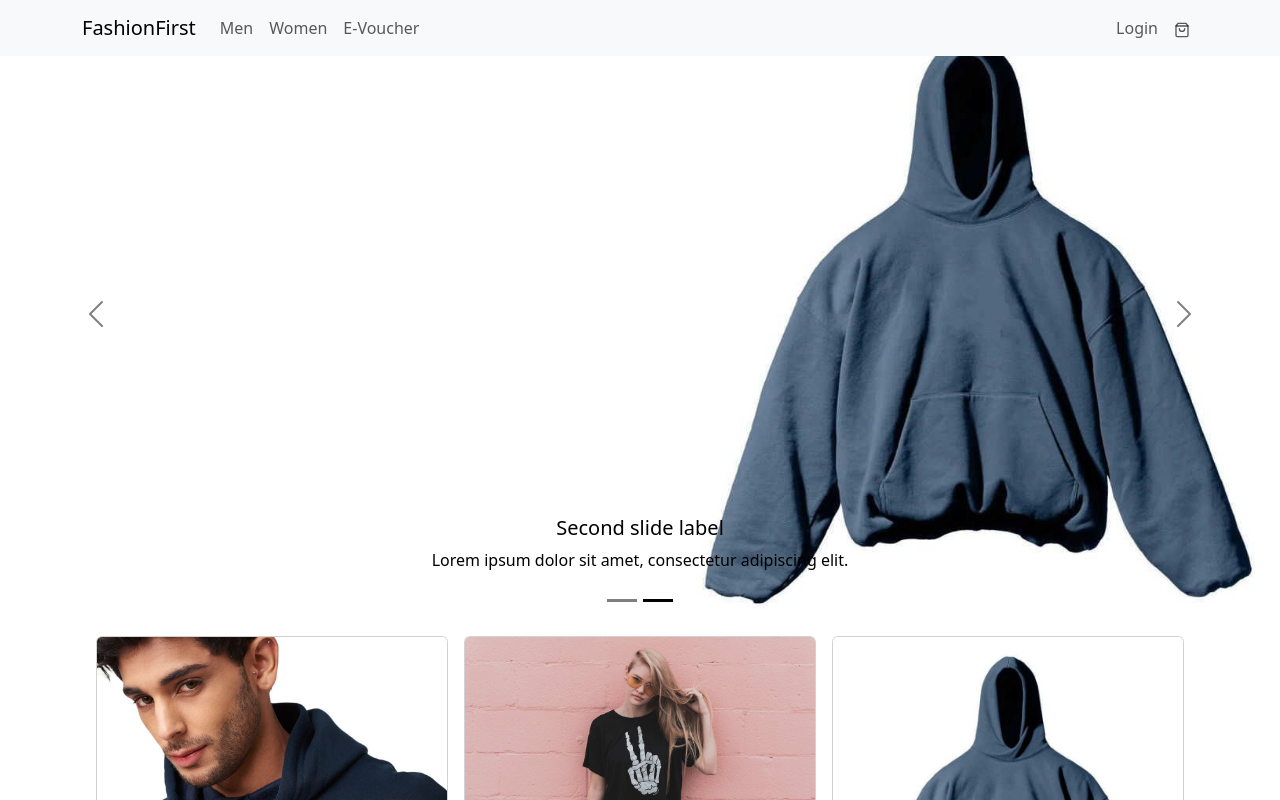
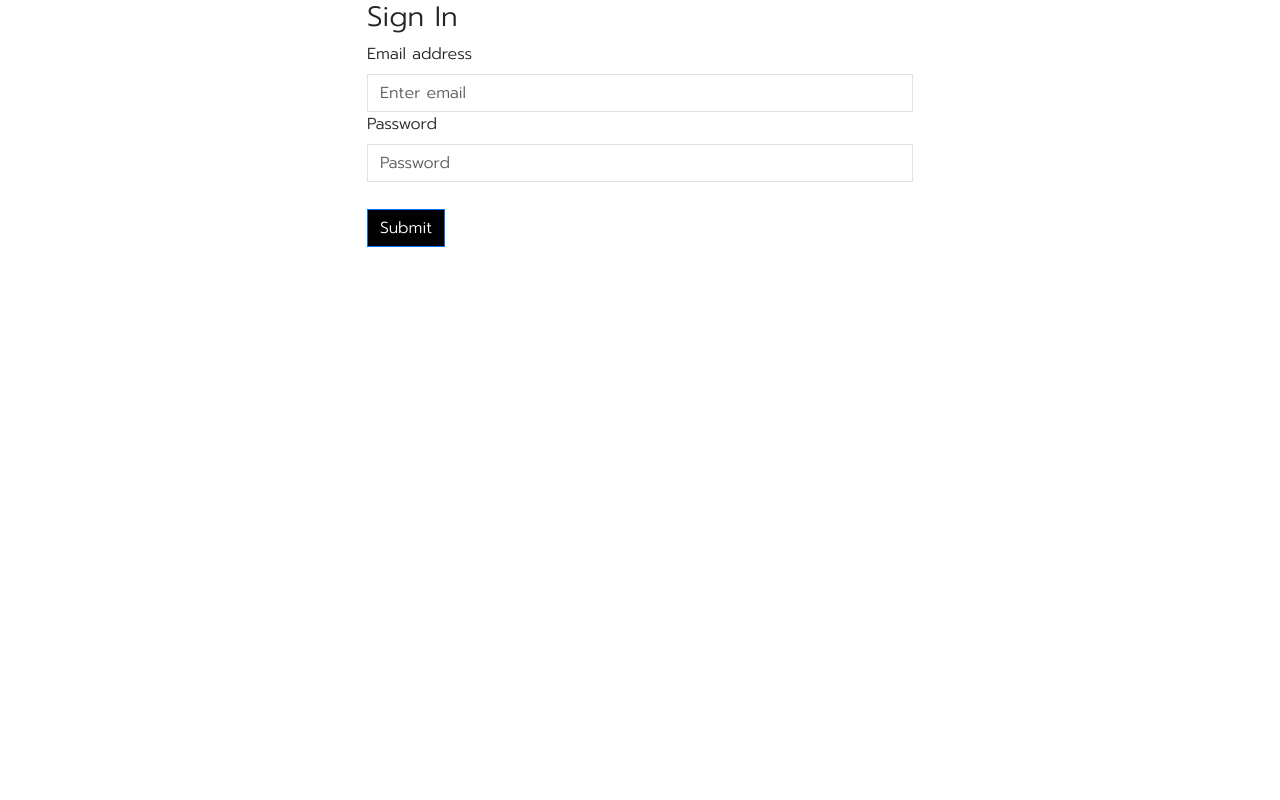
Before and after one commit to hhadithya/e-commerce-web, a React (Create React App) app: page / in a window 1280 px wide. Shown: the top 800 px of the page. Built offline with nearby package versions, Linux system fonts and the light colour scheme.

Commit message:
SignIn page added-test

```diff
--- /dev/null
+++ b/src/Pages/SignIn.js
@@ -0,0 +1,31 @@
+import React from 'react';
+import { Button, Form, Container, Row, Col } from 'react-bootstrap';
+import '../Stylesheets/productCard.css';
+
+function SignIn() {
+  return (
+    <Container className= "auth">
+      <Row className="justify-content-md-center">
+        <Col xs={12} md={6}>
+          <h3>Sign In</h3>
+          <Form>
+            <Form.Group controlId="formEmail">
+              <Form.Label>Email address</Form.Label>
+              <Form.Control type="email" placeholder="Enter email" style={{borderRadius: '0%'}}/>
+            </Form.Group>
+
+            <Form.Group controlId="formPassword">
+              <Form.Label>Password</Form.Label>
+              <Form.Control type="password" placeholder="Password" style={{borderRadius: '0%'}}/>
+            </Form.Group>
+            <Button variant="primary" type="submit" id='add-to-cart-button'>
+              Submit
+            </Button>
+          </Form>
+        </Col>
+      </Row>
+    </Container>
+  );
+}
+
+export default SignIn;
--- a/src/Stylesheets/productCard.css
+++ b/src/Stylesheets/productCard.css
@@ -15,3 +15,7 @@
 .my-font {
 font-size: 80%;
 }
+
+.auth{
+  font-family: 'Prompt';
+}
--- a/src/index.js
+++ b/src/index.js
@@ -5,12 +5,14 @@ import Home from './Pages/Home';
 import ColorSchemesExample from './Components/NavBar';
 import DarkVariantExample from './Components/Hero';
 import "bootstrap/dist/css/bootstrap.min.css";
+import SignIn from './Pages/SignIn';
 
 const root = ReactDOM.createRoot(document.getElementById('root'));
 root.render(
   <React.StrictMode>
-    <ColorSchemesExample />
+    <SignIn />
+    {/* <ColorSchemesExample />
     <DarkVariantExample />
-    <Home />
+    <Home /> */}
   </React.StrictMode>
 );
```
